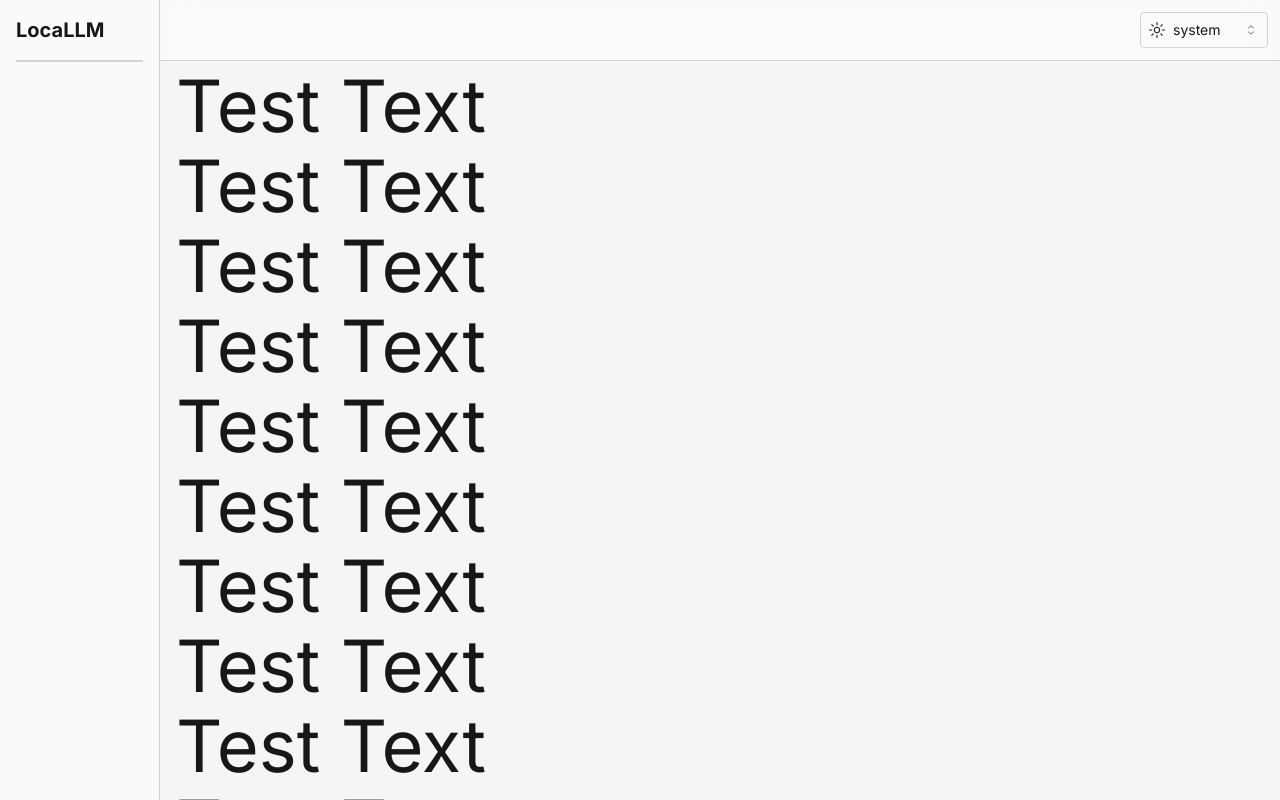
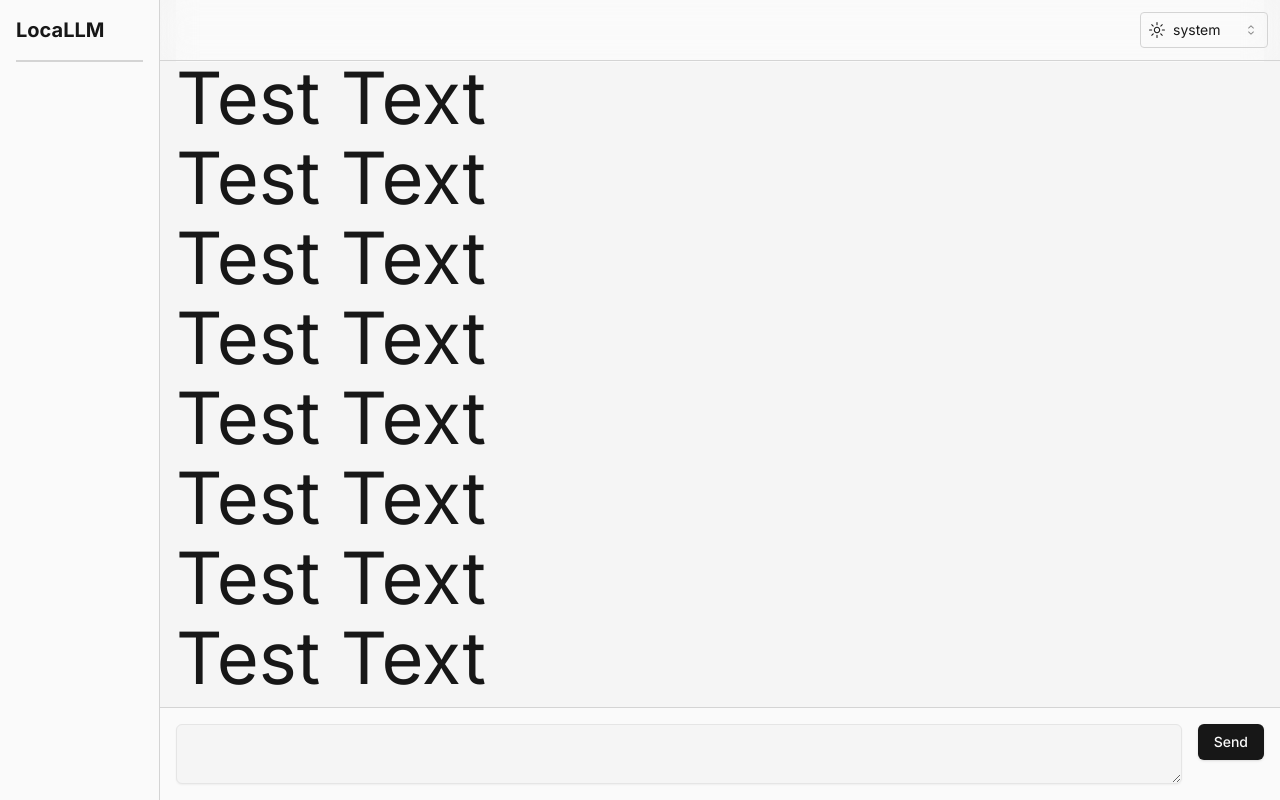
Before and after one commit to SeeuSim/local_llm_chat, a Next.js app: page / in a window 1280 px wide. Built offline with nearby package versions, Linux system fonts and the light colour scheme.

Commit message:
Add base chat box and layout
Signed-off-by: SeeuSim <seeusimong@gmail.com>

```diff
--- a/src/app/page.tsx
+++ b/src/app/page.tsx
@@ -36,7 +36,7 @@ export default function Home() {
         <span className='text-7xl'>Test Text</span>
         <span className='text-7xl'>Test Text</span>
         <span className='text-7xl'>Test Text</span>
-        <span className='text-7xl'>Test Text</span>
+        <span className='text-7xl'>Bottom Row</span>
       </div>
     </ChatLayout>
   );
--- /dev/null
+++ b/src/components/layouts/chat-layout/ChatInput.tsx
@@ -0,0 +1,18 @@
+'use client';
+
+import { useRef } from 'react';
+
+import { Button } from '@/components/ui/button';
+import { Textarea } from '@/components/ui/textarea';
+
+export const ChatInput = () => {
+  const textAreaRef = useRef<HTMLTextAreaElement>(null);
+  return (
+    <div className='fixed bottom-0 right-0 inline-flex w-full items-center gap-4 border-t border-border bg-primary-foreground p-4 sm:w-[calc(100vw-160px)]'>
+      <Textarea ref={textAreaRef} className='bg-secondary' />
+      <Button className='mb-auto'>
+        <span>Send</span>
+      </Button>
+    </div>
+  );
+};
--- a/src/components/layouts/chat-layout/index.tsx
+++ b/src/components/layouts/chat-layout/index.tsx
@@ -2,15 +2,18 @@ import { cn } from '@/lib/utils';
 
 import { NavBar } from './NavBar';
 import { SideNav } from './SideNav';
+import { ChatInput } from './ChatInput';
 
 const ChatLayout = ({ children }: { children?: React.ReactNode }) => {
   return (
     <main className={cn('relative flex h-full flex-col bg-primary-foreground text-primary')}>
       <NavBar />
       <SideNav />
-      <div className='mt-[62px] flex max-h-[calc(100vh-62px)] flex-row overflow-y-auto overscroll-none bg-secondary px-4 pt-2 sm:ml-40'>
+      <div className='max-h-[calc(100vh-92px)] overflow-y-auto overscroll-none bg-secondary px-4 sm:ml-40'>
+        <div id='Top Colored Padding' className='h-[62px] w-full bg-primary-foreground' />
         {children}
       </div>
+      <ChatInput />
     </main>
   );
 };
--- /dev/null
+++ b/src/components/ui/textarea.tsx
@@ -0,0 +1,23 @@
+import * as React from 'react';
+
+import { cn } from '@/lib/utils';
+
+export interface TextareaProps extends React.TextareaHTMLAttributes<HTMLTextAreaElement> {}
+
+const Textarea = React.forwardRef<HTMLTextAreaElement, TextareaProps>(
+  ({ className, ...props }, ref) => {
+    return (
+      <textarea
+        className={cn(
+          'flex min-h-[60px] w-full rounded-md border border-input bg-transparent px-3 py-2 text-sm shadow-sm placeholder:text-muted-foreground focus-visible:outline-none focus-visible:ring-1 focus-visible:ring-ring disabled:cursor-not-allowed disabled:opacity-50',
+          className
+        )}
+        ref={ref}
+        {...props}
+      />
+    );
+  }
+);
+Textarea.displayName = 'Textarea';
+
+export { Textarea };
```
